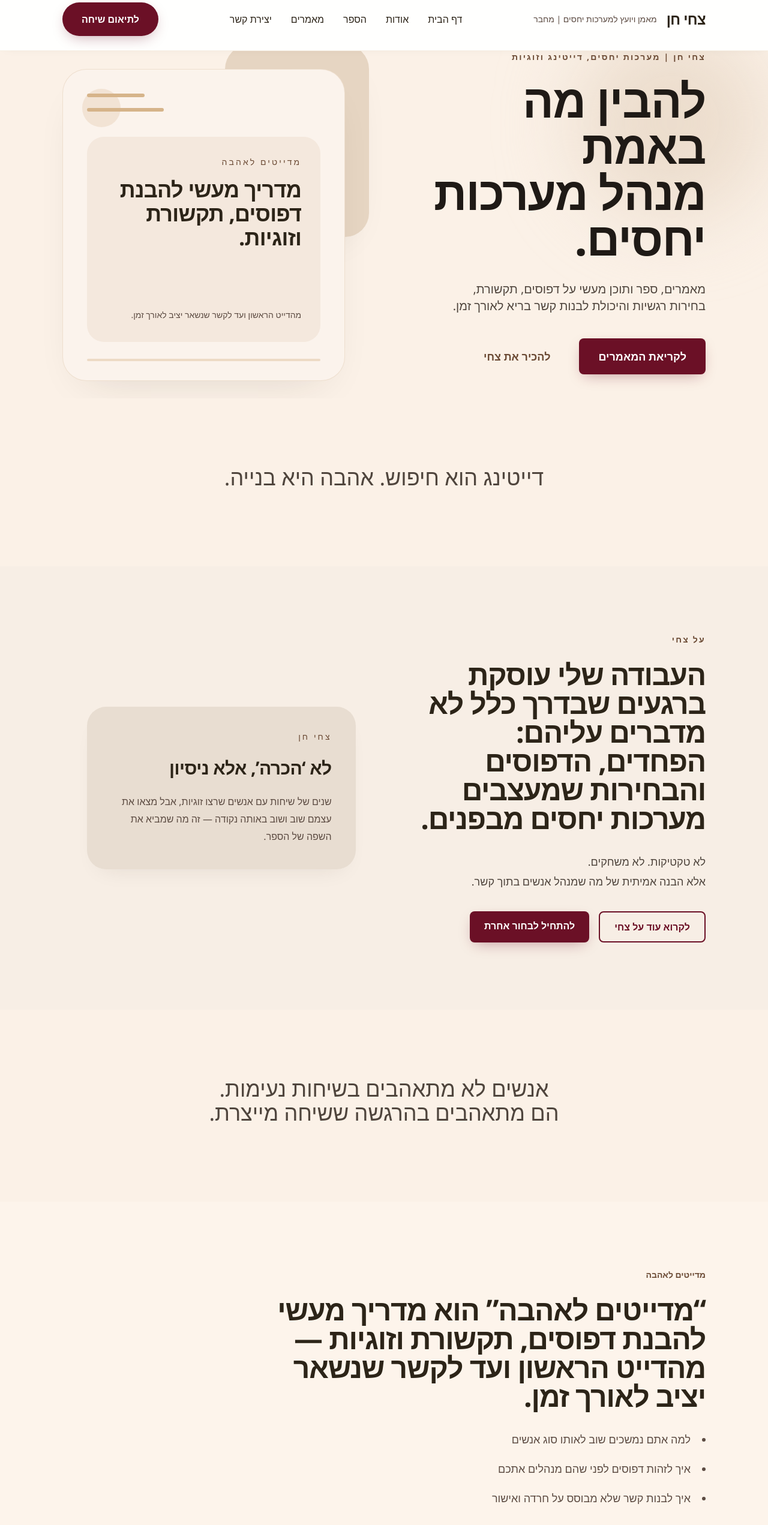
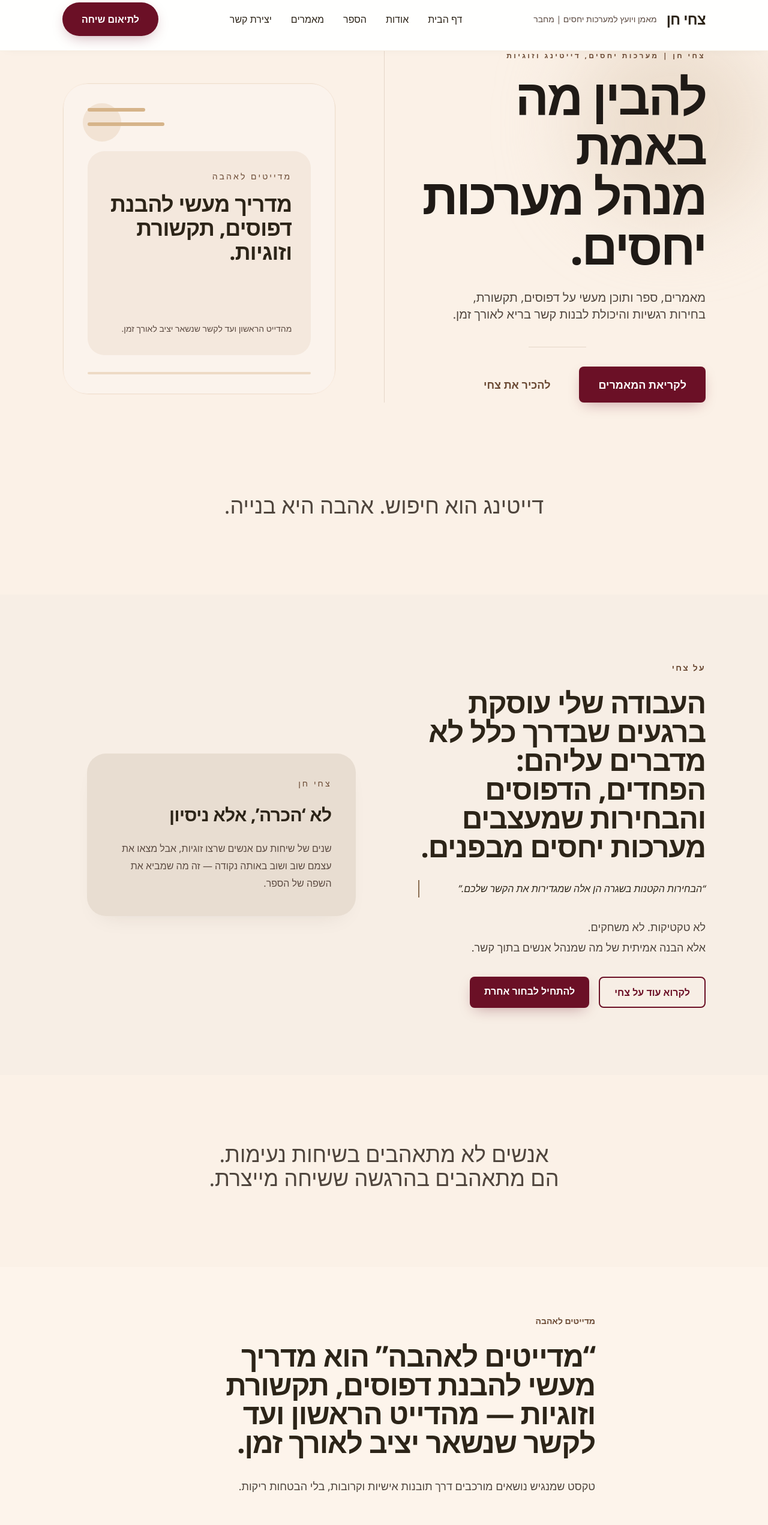
Before and after one commit to godatenow/zachi, a Next.js app: page / in a window 1280 px wide. Shown: the part 20-2562 px from the top of the page at 60% size. Built offline with nearby package versions, Linux system fonts and the light colour scheme.

Commit message:
Premium creative direction pass

```diff
--- a/src/app/globals.css
+++ b/src/app/globals.css
@@ -69,7 +69,7 @@ img {
   }
 
   .insight-card {
-    @apply bg-white border border-[#f0e0d4]/40 shadow-[0_10px_30px_-18px_rgba(44,36,24,0.06)] rounded-[1rem] p-8 transition-all duration-300 hover:shadow-[0_12px_34px_-18px_rgba(44,36,24,0.08)] hover:-translate-y-0.5;
+    @apply rounded-[1.25rem] bg-white border-l-4 border-[#d6b48a] p-8;
   }
 
   .btn-primary {
@@ -124,8 +124,25 @@ img {
     @apply rounded-[1.5rem] bg-[#fbf6f0] p-8 shadow-[0_14px_40px_-20px_rgba(44,36,24,0.10)];
   }
 
+  .hero-visual {
+    @apply relative overflow-hidden rounded-[2.75rem] border border-[#d6b48a]/15 bg-[#fff5ee];
+  }
+
+  .hero-visual::before {
+    content: '';
+    position: absolute;
+    inset: 0;
+    background-image: radial-gradient(circle at 25% 20%, rgba(255,255,255,0.7) 0%, transparent 24%),
+      radial-gradient(circle at 80% 80%, rgba(214,180,138,0.14) 0%, transparent 24%);
+    pointer-events: none;
+  }
+
+  .signature-divider {
+    @apply h-px bg-[#8b6e53]/20 mx-auto my-8 w-24;
+  }
+
   .story-card {
-    @apply rounded-[1.25rem] bg-white border border-[#f0e0d4]/40 p-8 shadow-[0_10px_28px_-18px_rgba(44,36,24,0.06)] transition-all duration-300 hover:shadow-[0_12px_32px_-18px_rgba(44,36,24,0.08)] hover:-translate-y-0.5;
+    @apply rounded-[1.25rem] bg-white border-l-4 border-[#8b6e53] p-8;
   }
 
   .article-card {
--- a/src/app/page.tsx
+++ b/src/app/page.tsx
@@ -39,21 +39,24 @@ export default function Home() {
         <div className="absolute -top-10 right-0 w-80 h-80 bg-[#e6d5c2]/70 rounded-full blur-3xl" />
 
         <div className="container-main relative">
-          <div className="grid gap-20 lg:grid-cols-[1.05fr_0.95fr] items-center">
+          <div className="grid gap-20 lg:grid-cols-[1.08fr_0.92fr] items-center">
             <div className="max-w-2xl lg:max-w-xl">
-              <p className="mb-6 text-sm font-semibold text-[#6b4a34] tracking-[0.16em]">
+              <div className="relative border-l border-[#8b6e53]/20 pl-8 sm:pl-10">
+                <p className="mb-4 text-xs font-semibold uppercase tracking-[0.28em] text-[#6b4a34]">
                   צחי חן | מערכות יחסים, דייטינג וזוגיות
                 </p>
-              <h1 className="text-5xl sm:text-6xl lg:text-[4.8rem] font-semibold text-[#1f1a16] leading-[1.04] tracking-[-0.02em] mb-8">
+                <h1 className="text-5xl sm:text-6xl lg:text-[5.2rem] font-semibold text-[#1f1a16] leading-[0.96] tracking-[-0.04em] mb-8">
                   להבין מה באמת
                   <br />
                   מנהל מערכות יחסים.
                 </h1>
-              <p className="text-base sm:text-lg lg:text-xl text-[#4f453d] leading-[1.85] mb-10 max-w-2xl">
+                <p className="text-base sm:text-lg lg:text-xl text-[#4f453d] leading-[1.9] mb-10 max-w-2xl">
                   מאמרים, ספר ותוכן מעשי על דפוסים, תקשורת,
                   <br />
                   בחירות רגשיות והיכולת לבנות קשר בריא לאורך זמן.
                 </p>
+
+                <div className="signature-divider" />
 
                 <div className="flex flex-col sm:flex-row items-start sm:items-center gap-4 mb-10">
                   <CTAButton
@@ -70,9 +73,10 @@ export default function Home() {
                   />
                 </div>
               </div>
+            </div>
 
-            <div className="relative flex items-center justify-center">
-              <div className="relative w-full max-w-[520px] h-[520px]">
+            <div className="relative flex items-center justify-center lg:justify-end">
+              <div className="relative w-full max-w-[520px] h-[520px] hero-visual">
                 {hasBookMockup ? (
                   /* eslint-disable-next-line @next/next/no-img-element */
                   <img
@@ -129,7 +133,10 @@ export default function Home() {
                 <br />
                 הפחדים, הדפוסים והבחירות שמעצבים מערכות יחסים מבפנים.
               </h2>
-              <p className="text-lg text-[#4f453d] leading-[1.85] mb-8">
+              <blockquote className="border-l-2 border-[#8b6e53] pl-6 italic text-[#2c2418] leading-[1.8] mb-8 max-w-2xl">
+                “הבחירות הקטנות בשגרה הן אלה שמגדירות את הקשר שלכם.”
+              </blockquote>
+              <p className="text-lg text-[#4f453d] leading-[1.9] mb-8 max-w-2xl">
                 לא טקטיקות. לא משחקים.
                 <br />
                 אלא הבנה אמיתית של מה שמנהל אנשים בתוך קשר.
@@ -166,22 +173,25 @@ export default function Home() {
       </section>
 
       {/* Book Section */}
-      <section className="section-padding bg-[#fdf4eb]">
-        <div className="container-main relative">
+      <section className="section-padding-sm bg-[#fdf4eb]">
+        <div className="container-narrow relative">
           <div className="max-w-3xl">
             <span className="block mb-6 text-sm font-semibold text-[#6b4a34]">
               מדייטים לאהבה
             </span>
-            <h2 className="section-title-left mb-8">
+            <h2 className="section-title-left mb-8 max-w-3xl">
               “מדייטים לאהבה” הוא מדריך מעשי להבנת דפוסים, תקשורת וזוגיות —
               מהדייט הראשון ועד לקשר שנשאר יציב לאורך זמן.
             </h2>
 
-            <ul className="list-disc list-inside space-y-4 text-[#5c4b42] text-lg leading-[1.85] mb-10">
-              <li>למה אתם נמשכים שוב לאותו סוג אנשים</li>
-              <li>איך לזהות דפוסים לפני שהם מנהלים אתכם</li>
-              <li>איך לבנות קשר שלא מבוסס על חרדה ואישור</li>
-            </ul>
+            <p className="text-lg text-[#4f453d] leading-[1.95] mb-10 max-w-2xl">
+              טקסט שמנגיש נושאים מורכבים דרך תובנות אישיות וקרובות, בלי הבטחות ריקות.
+            </p>
+
+            <div className="space-y-4 text-[#5c4b42] text-lg leading-[1.95] mb-10 max-w-2xl">
+              <p>לבנות מערכת יחסים מתוך הבחירות שלכם, לא מתוך פחד או ניחוש.</p>
+              <p>לזהות דפוסים שהופכים חיבור לניסיון לחזור על עצמו.</p>
+            </div>
 
             <div className="flex flex-col sm:flex-row gap-4">
               <CTAButton
```
Lines whose indentation alone changed are shown as unchanged.
